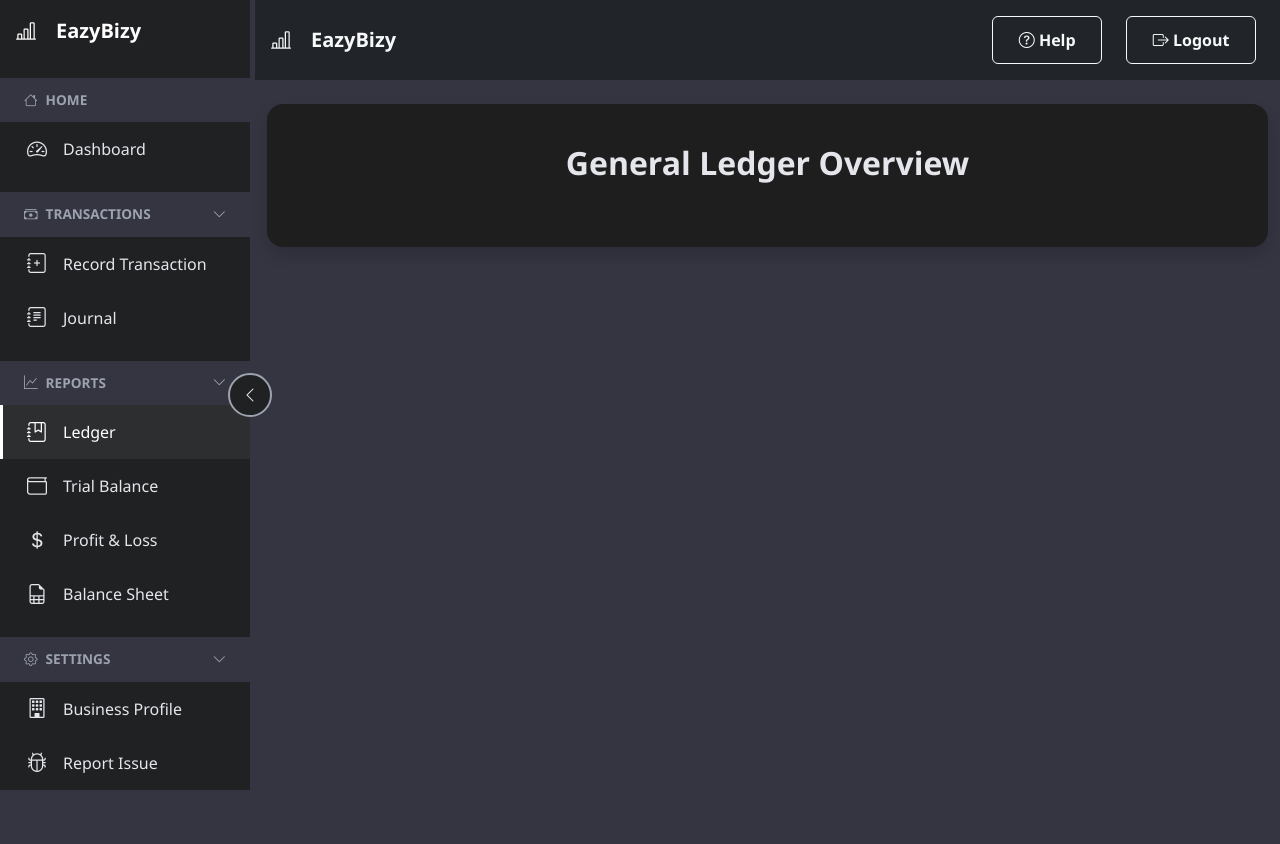
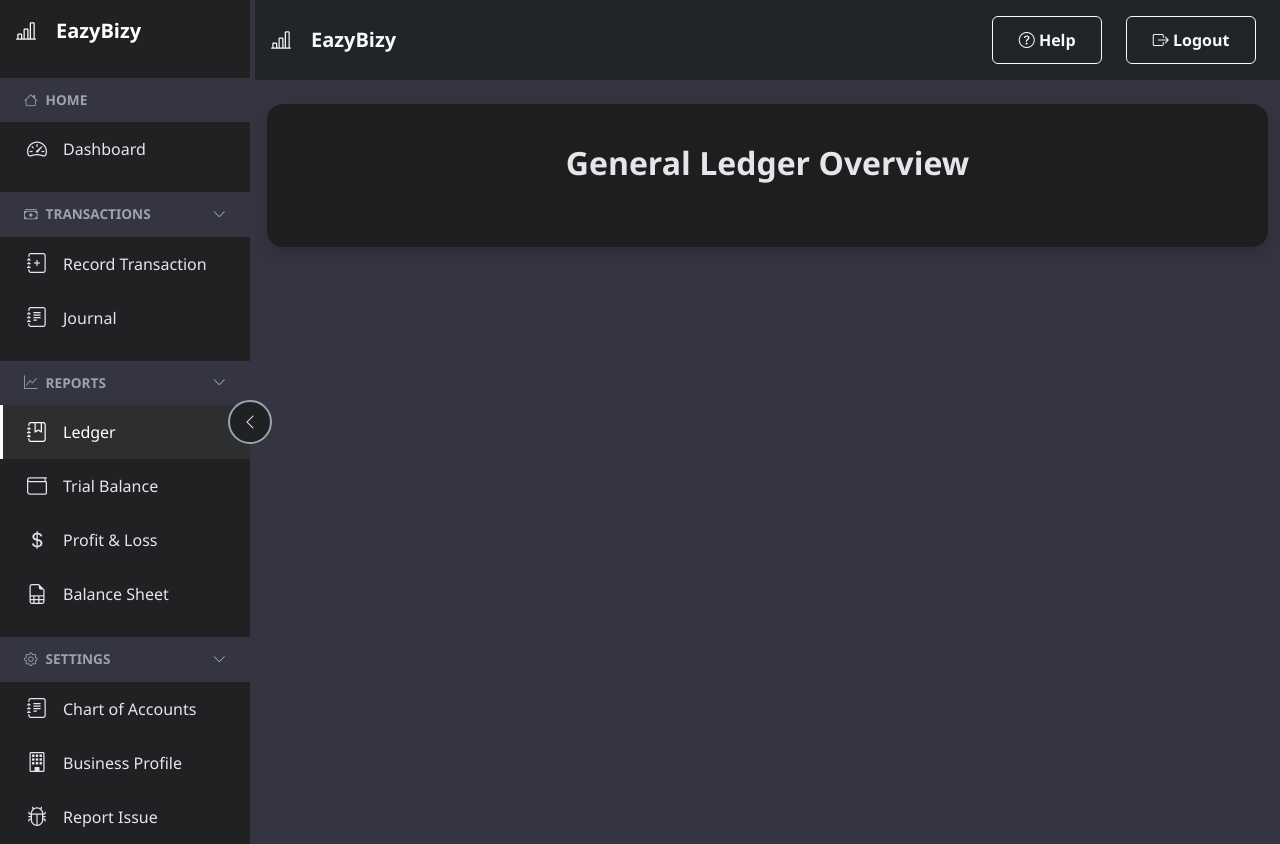
Before and after one commit to medapeta/EazyBizy_ai_accounting_solution, a Flask app: page /reports/ledger_view in a window 1280 px wide. Before the commit the page ends 790 px from the top, so only its background shows below. Run offline with Flask 3, Linux system fonts and the light colour scheme; the visitor is signed in with stand-in values (Sample User, id 1).

Commit message:
fixed the bug with chart of accouts

```diff
--- a/templates/main/dash_layout.html
+++ b/templates/main/dash_layout.html
@@ -82,6 +82,9 @@
         <i class="bi bi-chevron-down ms-auto"></i>
       </div>
       <div class="section-content">
+        <a href="/settings/accounts" class="nav-link">
+          <i class="bi bi-journal-text"></i><span class="sidebar-text">Chart of Accounts</span>
+        </a>
         <a href="/settings/profile" class="nav-link">
           <i class="bi bi-building"></i><span class="sidebar-text">Business Profile</span>
         </a>
```
